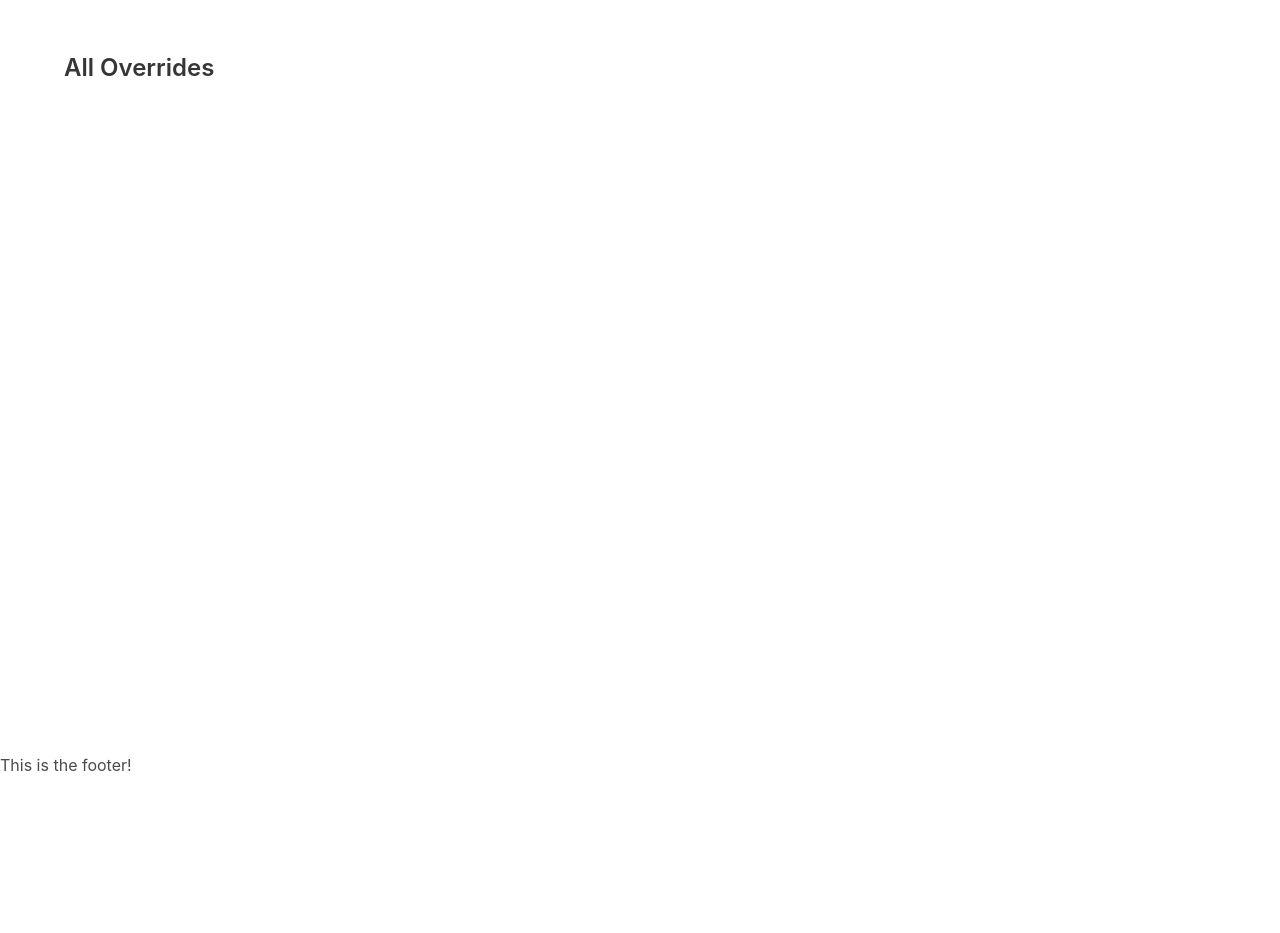
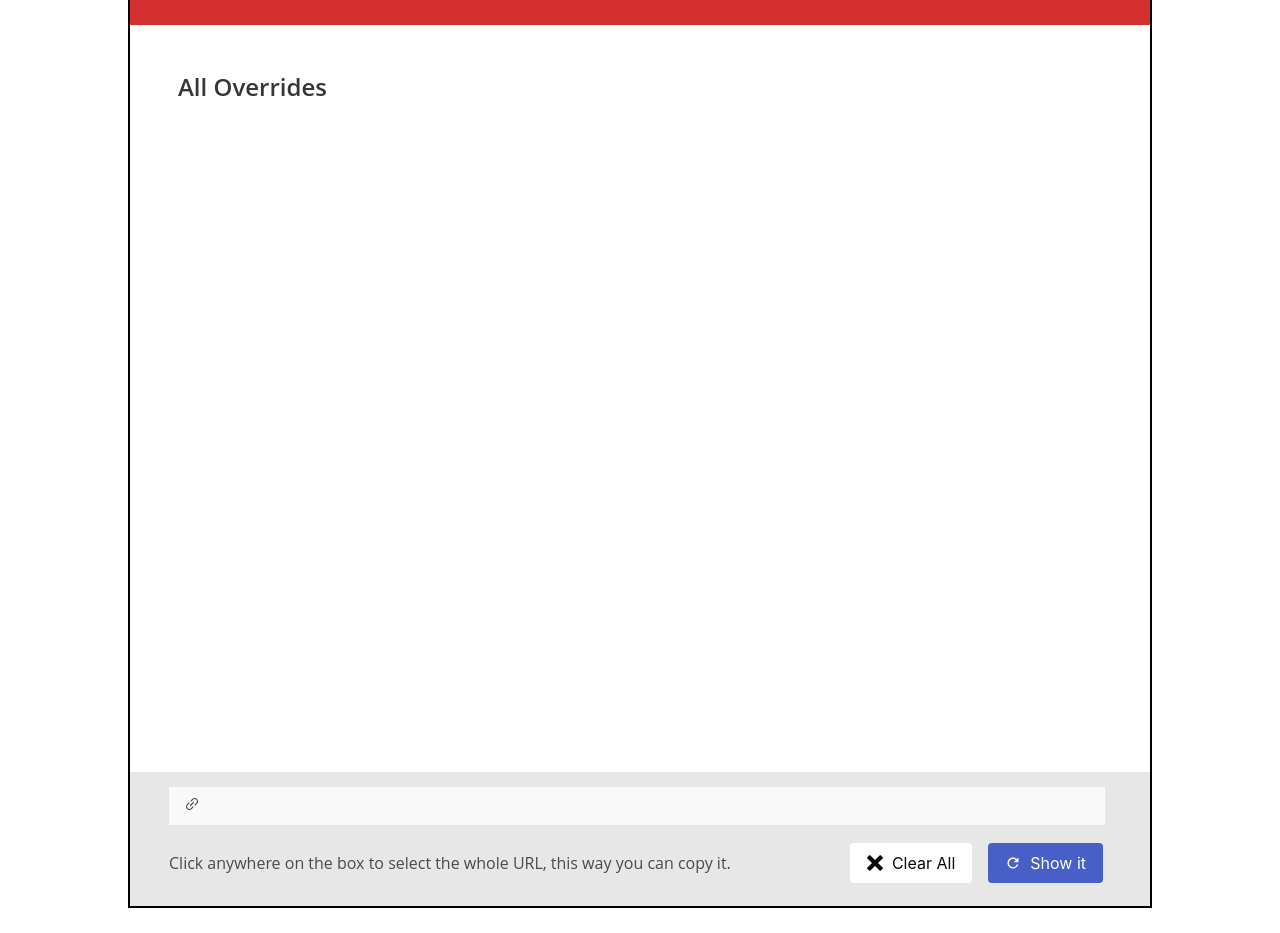
Before and after one commit to Steve-Johnstone/Dio-Override-Tool, a React (Create React App) app: page /overrides in a window 1280 px wide. Shown: the part 93-1026 px from the top of the page. Before the commit the page ends 870 px from the top, so only its background shows below. Built offline with nearby package versions, Linux system fonts and the light colour scheme.

Commit message:
Footer added

```diff
--- a/src/App.css
+++ b/src/App.css
@@ -1,3 +1,9 @@
+body {
+	font-family: Open Sans, sans-serif !important;
+	width: 80%;
+	margin: 25px auto 25px auto;
+	border: 2px solid black;
+}
 .override-list {
 	height: 600px;
 	width: 80%;
@@ -25,7 +31,6 @@
 #search-input-field {
 	color: white;
 	background-color: rgba(255, 255, 255, 0.2);
-	font-family: 'Open Sans", sans-serif';
 	border-radius: 5px;
 	width: 100%;
 	padding: 10px;
@@ -50,3 +55,16 @@
 #search-bar-container {
 	margin-right: 100px;
 }
+
+.footer-section {
+	background-color: #e7e7e7;
+	padding: 15px;
+}
+
+.footer-url-display {
+	background-color: rgba(255, 255, 255, 0.75);
+	padding: 3px;
+	margin-left: 50px;
+	margin-bottom: 10px;
+	margin-right: 30px;
+}
--- a/src/components/App.js
+++ b/src/components/App.js
@@ -25,7 +25,13 @@ function App() {
 				<Route
 					exact
 					path='/overrides'
-					element={<OverrideDisplay selectedOverrides={selectedOverrides} />}
+					element={
+						<OverrideDisplay
+							url={url}
+							setUrl={setUrl}
+							selectedOverrides={selectedOverrides}
+						/>
+					}
 				/>
 			</Routes>
 		</Router>
--- a/src/components/Footer.js
+++ b/src/components/Footer.js
@@ -1,9 +1,41 @@
 import React from 'react';
 import PropTypes from 'prop-types';
+import { ImCross } from 'react-icons/im';
+import { IoMdRefresh } from 'react-icons/io';
+import { AiOutlineLink } from 'react-icons/ai';
 import 'bulma/css/bulma.min.css';
 
-function Footer() {
-	return <div>This is the footer!</div>;
+function Footer({ url }) {
+	return (
+		<div className='footer-section'>
+			<div className='footer-url-display ml-5 level-item is-justify-content-flex-start'>
+				<div className='ml-3'>
+					<AiOutlineLink />
+				</div>
+				<div className='p-4'>{url}</div>
+			</div>
+			<div className='level-item is-justify-content-space-between ml-5'>
+				<div>
+					Click anywhere on the box to select the whole URL, this way you can
+					copy it.
+				</div>
+				<div className='mr-5'>
+					<button className='button is-white m-2'>
+						<ImCross />
+						&nbsp;&nbsp;Clear All
+					</button>
+					<button className='button is-link m-2'>
+						<IoMdRefresh />
+						&nbsp;&nbsp;Show it
+					</button>
+				</div>
+			</div>
+		</div>
+	);
 }
 
+Footer.propTypes = {
+	url: PropTypes.string,
+};
+
 export default Footer;
--- a/src/components/MainPage.js
+++ b/src/components/MainPage.js
@@ -20,9 +20,9 @@ const MainPage = ({ url, setUrl, setSelectedOverrides }) => {
 	}, []);
 
 	return (
-		<section className='section mt-2'>
+		<section>
 			<div className='container'>
-				<h2 style={{ color: '#d32f2f' }} className='title is-2'>
+				<h2 style={{ color: '#d32f2f' }} className='title is-2 mt-5'>
 					Dio Override Tool
 				</h2>
 				<div>
--- a/src/components/OverrideDisplay.js
+++ b/src/components/OverrideDisplay.js
@@ -5,13 +5,13 @@ import { capitalise } from '../helpers/capitalise';
 import Header from './Header';
 import Footer from './Footer';
 
-const OverrideDisplay = ({ selectedOverrides }) => {
+const OverrideDisplay = ({ url, setUrl, selectedOverrides }) => {
 	const [searchTerm, setSearchTerm] = useState('');
 
 	return (
 		<div>
 			<Header setSearchTerm={setSearchTerm} />
-			<section className='section mt-2'>
+			<section className='section'>
 				<div className='container'>
 					<h4 className='title is-4'>All Overrides</h4>
 					<div>
@@ -26,13 +26,15 @@ const OverrideDisplay = ({ selectedOverrides }) => {
 				</div>
 				<p>{searchTerm}</p>
 			</section>
-			<Footer />
+			<Footer url={url} />
 		</div>
 	);
 };
 
 OverrideDisplay.propTypes = {
 	selectedOverrides: PropTypes.array,
+	url: PropTypes.string,
+	setUrl: PropTypes.func,
 };
 
 export default OverrideDisplay;
```
